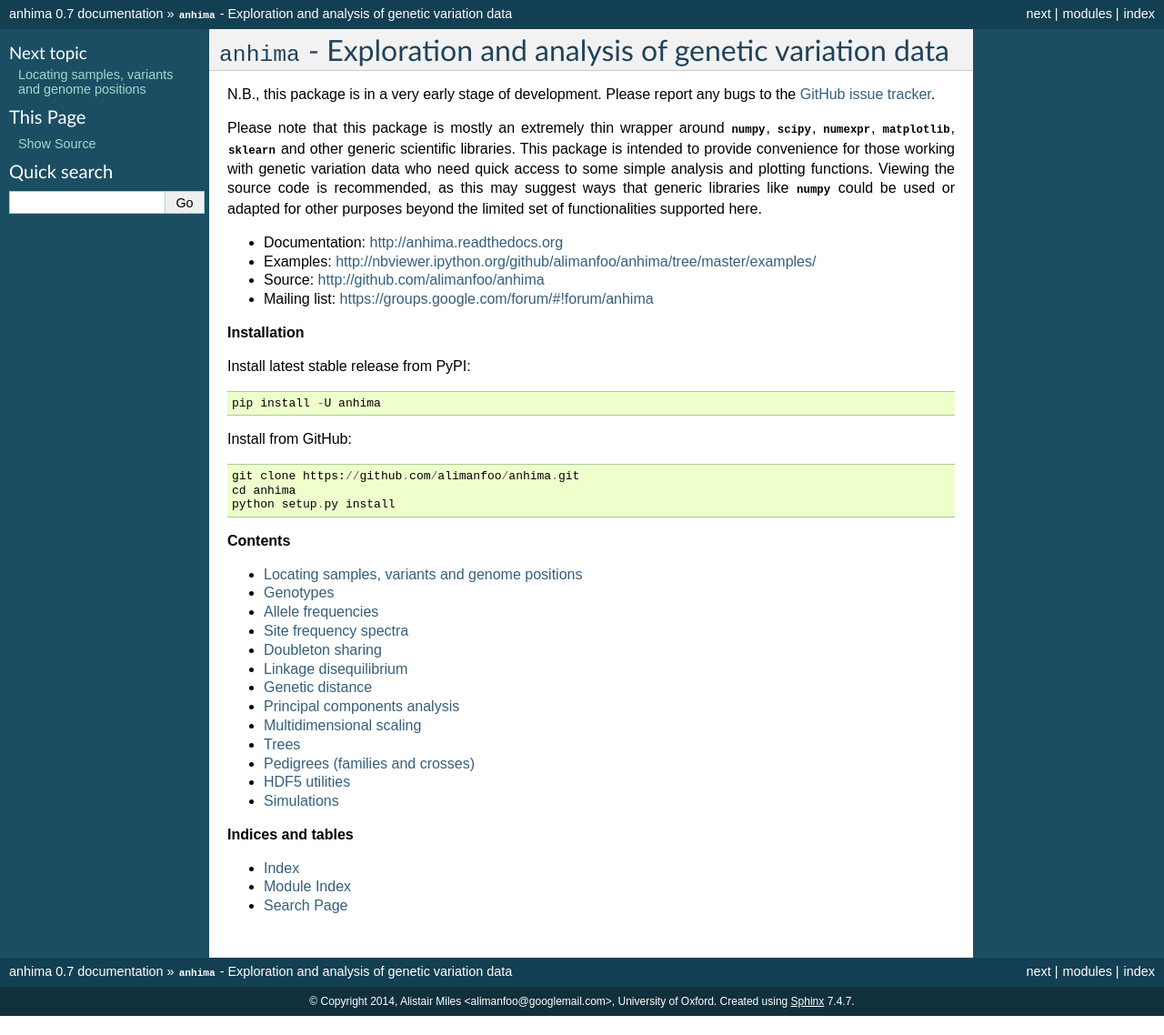
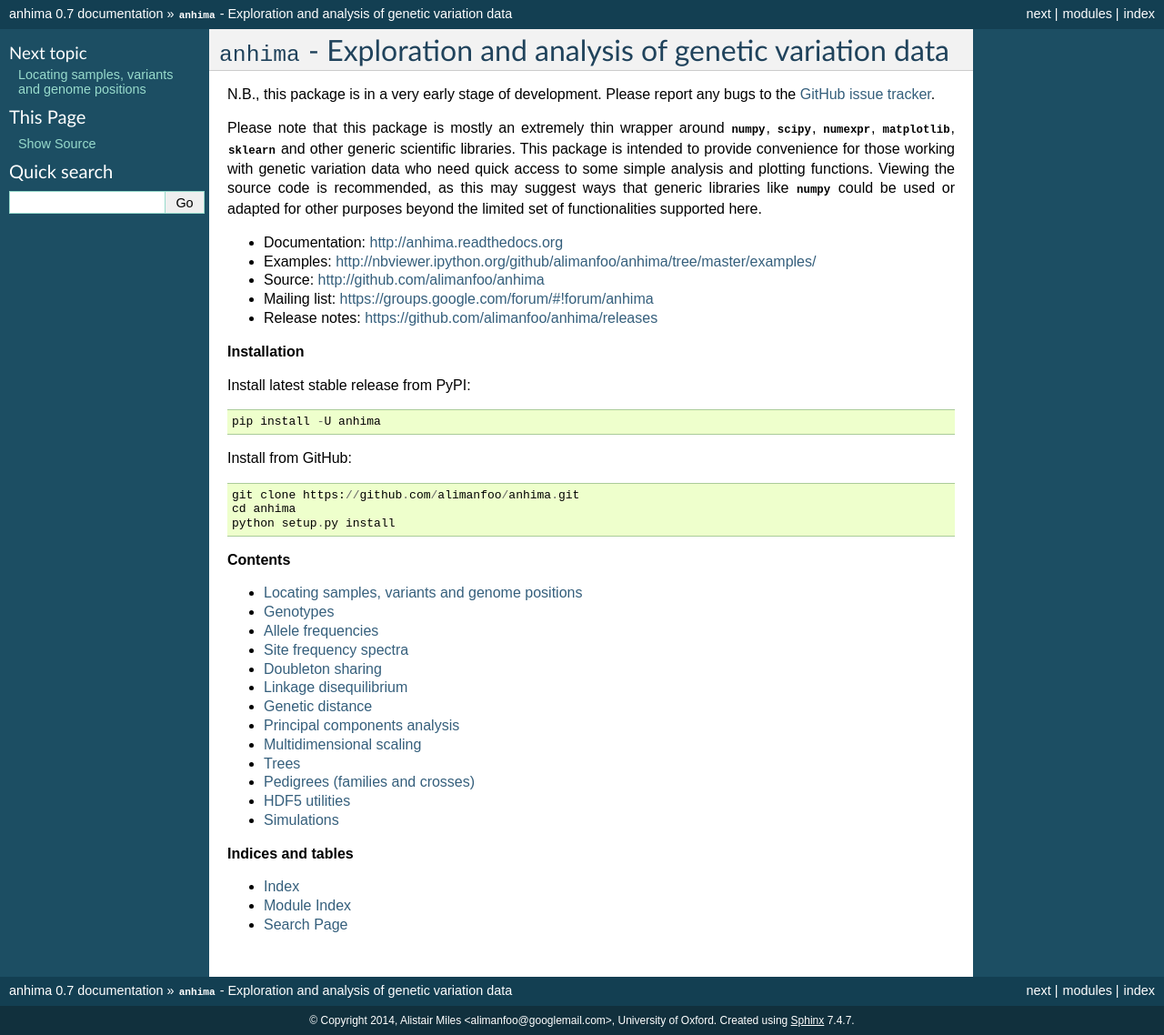
Before and after one commit to alimanfoo/anhima, a Sphinx documentation site: the page built from docs/index.rst, in a window 1280 px wide. Shown: the whole page at 91% size. Built offline with Sphinx 7.4.7, drawn with Linux system fonts in a browser that asks for light colours; before the commit the page ends 1117 px from its top, so only the background shows below that.

Commit message:
add release notes link

```diff
--- a/docs/index.rst
+++ b/docs/index.rst
@@ -21,6 +21,7 @@ purposes beyond the limited set of functionalities supported here.
 - Examples: http://nbviewer.ipython.org/github/alimanfoo/anhima/tree/master/examples/
 - Source: http://github.com/alimanfoo/anhima
 - Mailing list: https://groups.google.com/forum/#!forum/anhima
+- Release notes: https://github.com/alimanfoo/anhima/releases
 
 **Installation**
 
```
Also changed, not shown: README.md (+1 -0 lines).
